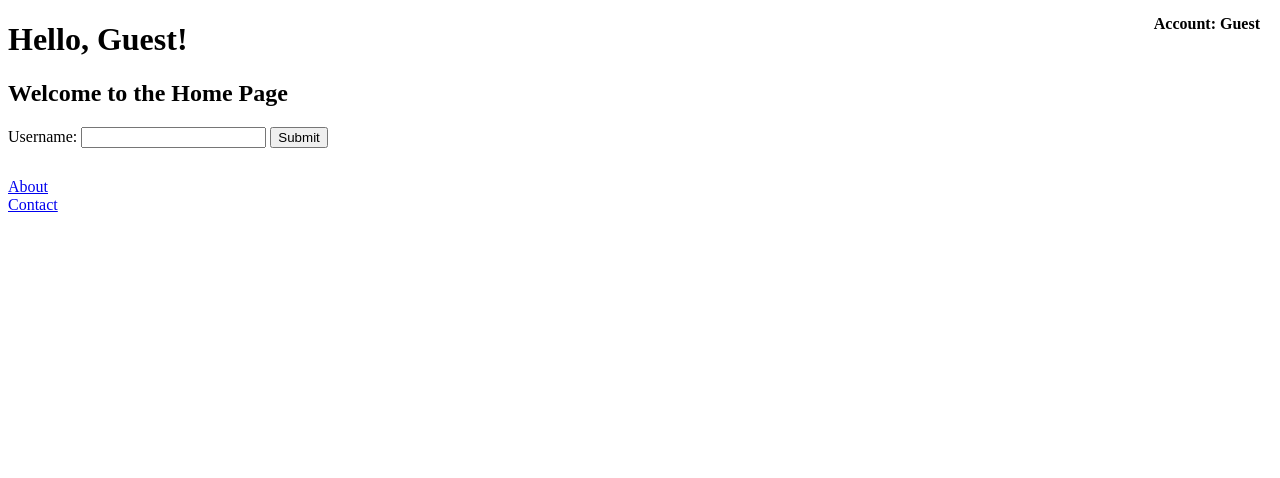
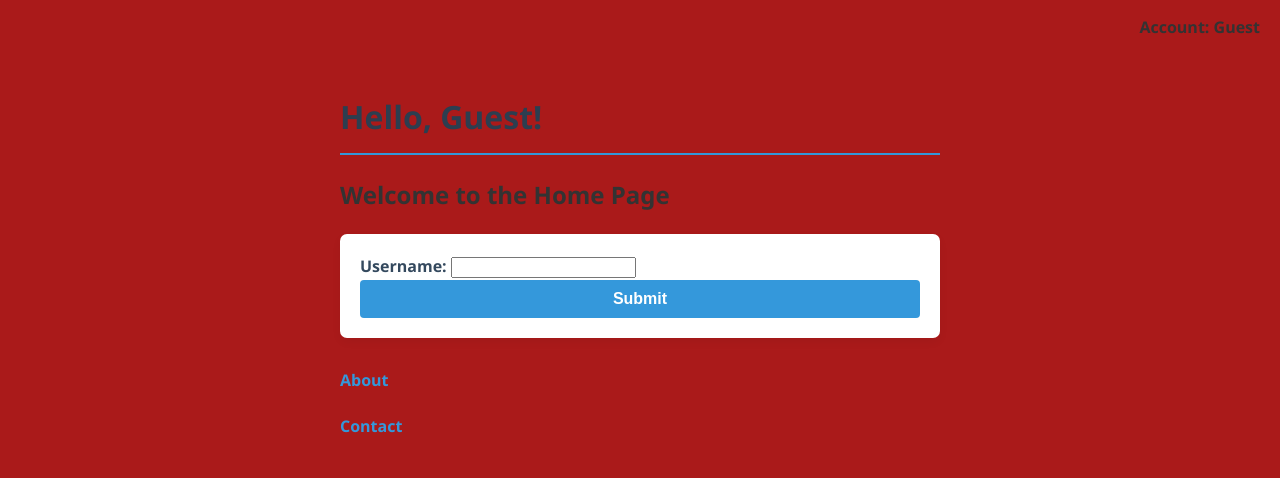
Before and after one commit to zaitseva-web/Site, a Flask app: page / in a window 1280 px wide. Shown: the top 478 px of the page. Run offline with Flask 3, Linux system fonts and the light colour scheme.

Commit message:
get some style

```diff
--- /dev/null
+++ b/PythonApplication1/static/style.css
@@ -0,0 +1,70 @@
+/* general styles */
+body {
+    font-family: 'Segoe UI', Tahoma, Verdana, Geneva, sans-serif;
+    background-color: #aa1a1a;
+    color: #333;
+    max-width: 600px;
+    margin: 50px auto;
+    padding: 20px;
+    line-height: 1.6;
+}
+
+/* for content*/
+h1 {
+    color: #2c3e50;
+    border-bottom: 2px solid #3498db;
+    padding-bottom: 10px;
+}
+/* navigation links on top*/
+nav {
+    margin-bottom: 20px;
+}
+
+nav a, p a {
+    color: #3498db;
+    text-decoration: none;
+    margin-right: 15px;
+    font-weight: 600;
+}
+
+nav a:hover, p a:hover {
+    text-decoration: underline;
+    color: #2980b9;
+}
+
+/* for contact information */
+form {
+    background: #ffffff;
+    padding: 20px;
+    border-radius: 7px;
+    box-shadow: 0 4px 10px rgba(0, 0, 0, 0.05);
+    margin-top: 20px;
+}
+label {
+    font-weight: 600;
+    color: #34495e
+}
+
+input[type='text']:focus, textarea:focus {
+    border-color: #3498db;
+    outline: none;
+}
+textarea {
+    resize: vertical;
+    height: 100px;
+}
+/*button*/
+button[type='submit'] {
+    background-color: #3498db;
+    color: white;
+    padding: 10px 20px;
+    border: none;
+    border-radius: 4px;
+    cursor: pointer;
+    font-size: 16px;
+    font-weight: 600;
+    width: 100%;
+}
+button[type='submit']:hover {
+    background-color: #2980b9;
+}
--- a/PythonApplication1/templates/about.html
+++ b/PythonApplication1/templates/about.html
@@ -3,6 +3,8 @@
 <head>
     <meta charset="UTF-8">
     <title>About </title>
+    <!--styles-->
+    <link rel="stylesheet" href="{{ url_for('static', filename='style.css') }}">
 </head>
 <body>
     <!-- block of account in the corner -->
--- a/PythonApplication1/templates/contact.html
+++ b/PythonApplication1/templates/contact.html
@@ -3,6 +3,8 @@
 <head>
     <meta charset="UTF-8">
     <title>Contact Page</title>
+    <!--styles-->
+    <link rel="stylesheet" href="{{ url_for('static', filename='style.css') }}">
 </head>
 <body>
     <h1>Contact Us</h1>
--- a/PythonApplication1/templates/index.html
+++ b/PythonApplication1/templates/index.html
@@ -3,6 +3,8 @@
 <head>
     <meta charset="UTF-8">
     <title>Project Name</title>
+    <!-- styles -->
+    <link rel="stylesheet" href="{{ url_for('static', filename='style.css') }}">
 </head>
 <body>
     <!-- block of account in the corner -->
```
Also changed, not shown: 1 other file.
